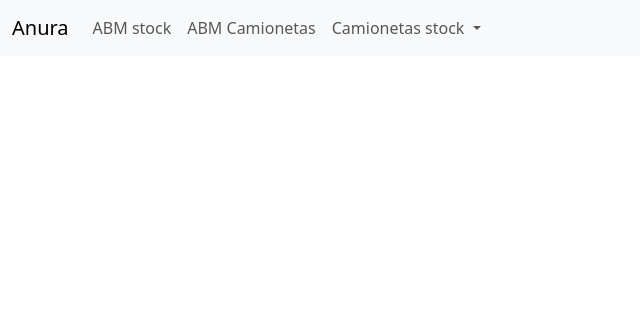
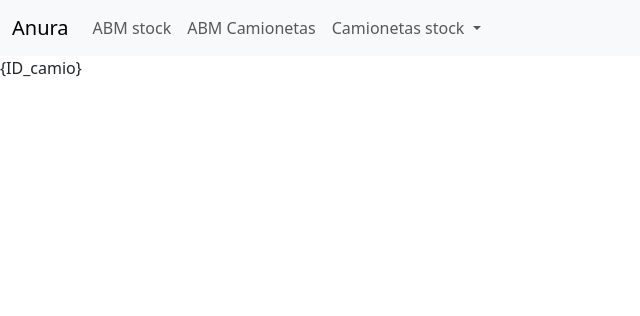
Before and after one commit to LucasMichalko/AnuraCamionetas, a Django app: page /Stock_Camionetas/1 in a window 1280 px wide. Shown: the top 316 px of the page, without its empty margins (0-640 px from the left). Run offline with Django 3.2, Linux system fonts and the light colour scheme; data comes from the database, SQL or seed files in the repository.

Commit message:
Listado de stock Pruebas 3

```diff
--- a/templates/Stock_Camionetas.html
+++ b/templates/Stock_Camionetas.html
@@ -1,6 +1,9 @@
 {% extends "index.html" %}
 
 {% block index %}
+
+{ID_camio}
+
 {% for Listar_stock in Listar_stock %}
                 {% if Listar_stock.camioneta_ID_Producto == ID_camio %}
                 <div class="card" style="width: 18rem; margin-left: 30px; margin-top:10px">
```
